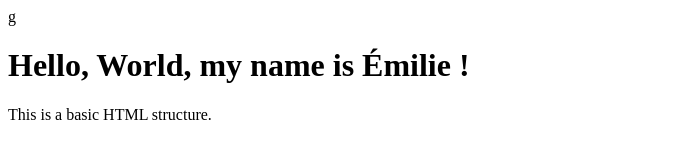
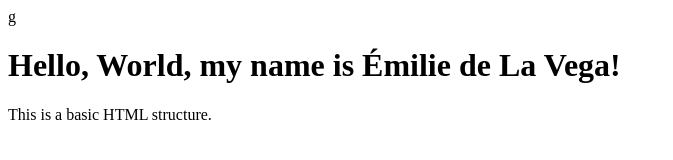
Before and after one commit to emiliefdelavega-cyber/Github_first_steps, a plain HTML site: page index.html in a window 1280 px wide. Shown: the whole page, without its empty margins (0-673 px from the left). Drawn offline with Linux system fonts and the light colour scheme.

Commit message:
Update : added first name to index.html

```diff
--- a/index.html
+++ b/index.html
@@ -8,7 +8,7 @@ g<!DOCTYPE html>
 </head>
 
 <body>
-    <h1>Hello, World, my name is Émilie !</h1>
+    <h1>Hello, World, my name is Émilie de La Vega!</h1>
     <p>This is a basic HTML structure.</p>
 </body>
 
```
